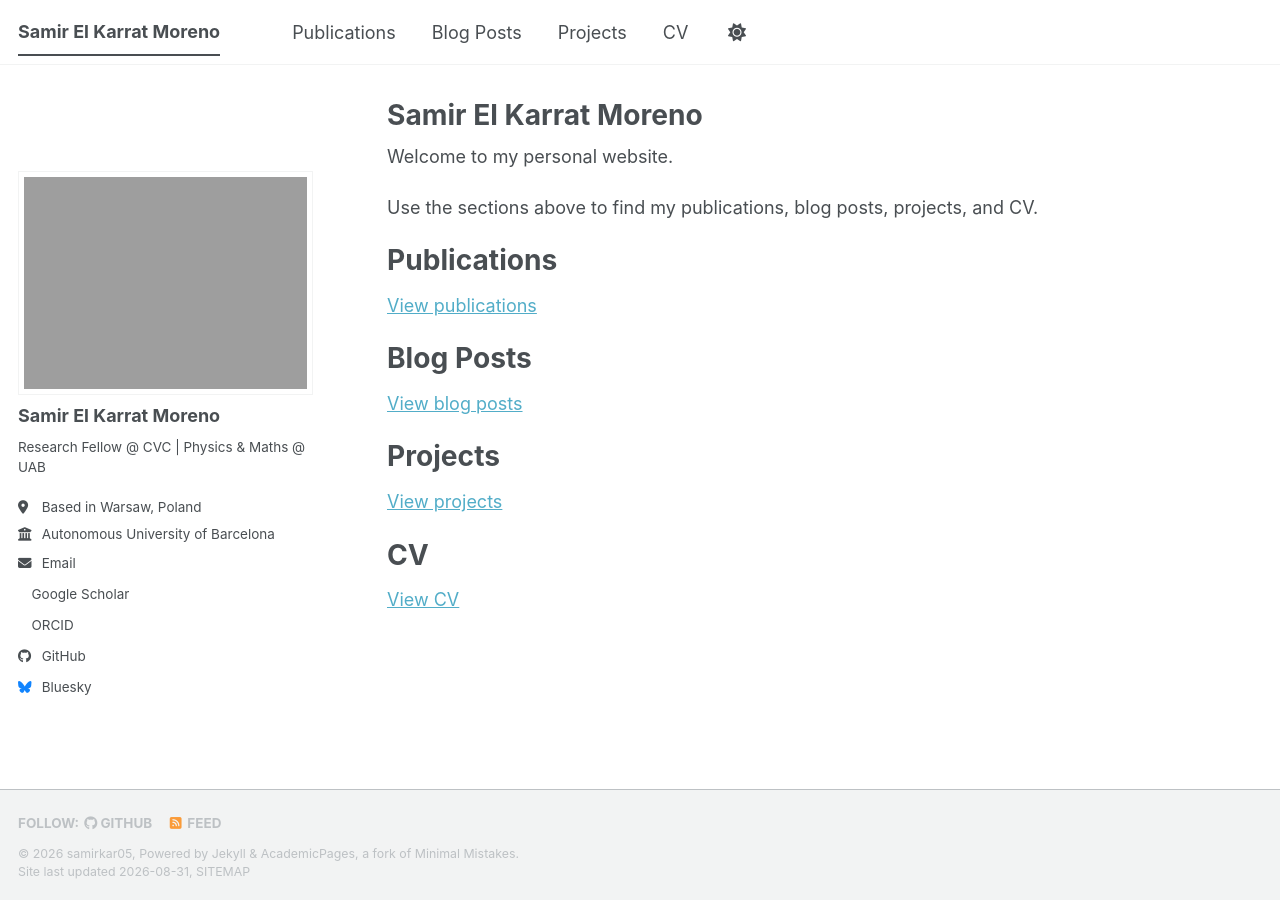
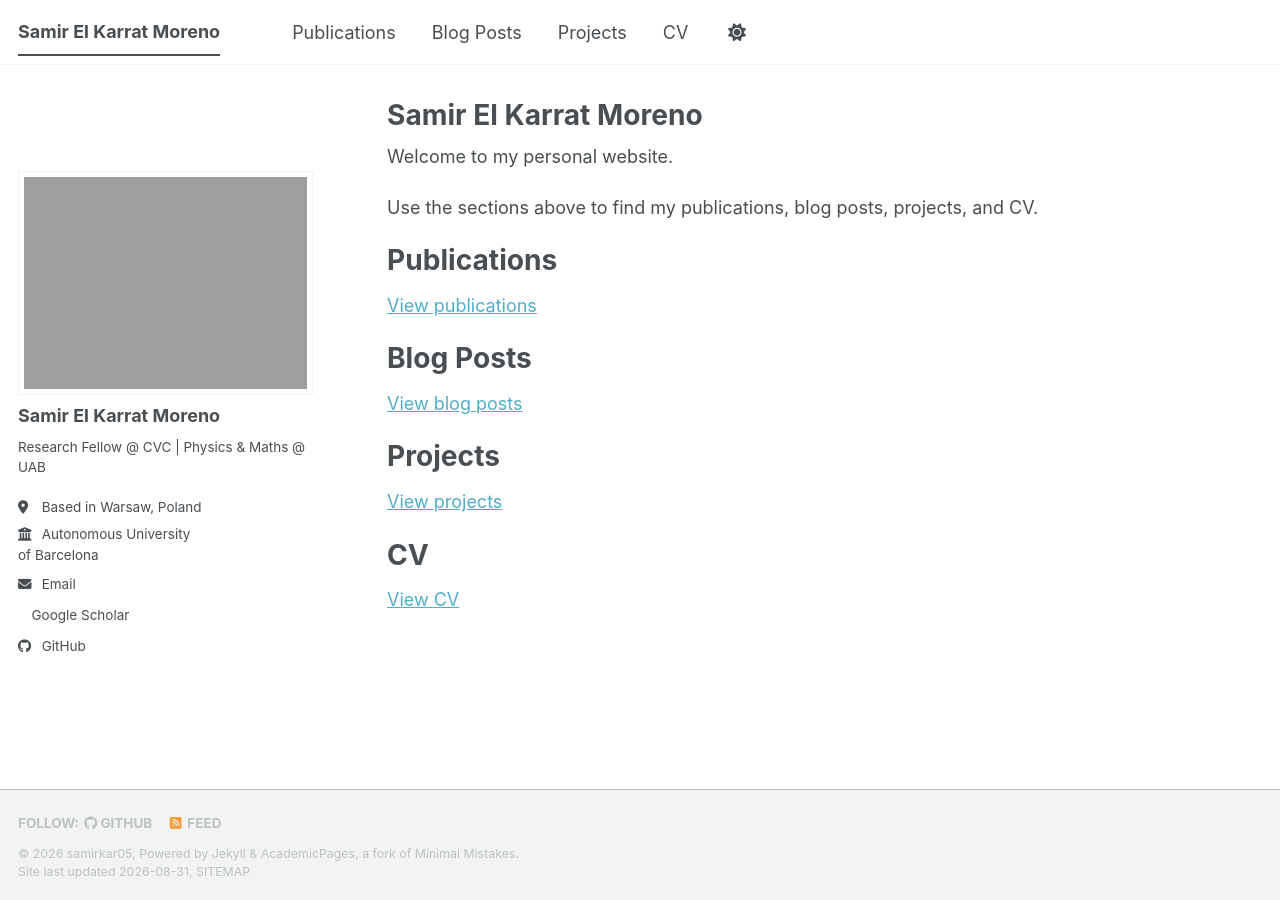
Before and after one commit to Samirkar05/samirkar05.github.io, a Jekyll site: the page built from _pages/about.md, in a window 1280 px wide. Built offline with Jekyll 4.4.1, drawn with Linux system fonts in a browser that asks for light colours; a style sheet for code colours, icons or effects is not loaded.

Commit message:
Remove ORCID and Bluesky profile links

```diff
--- a/_config.yml
+++ b/_config.yml
@@ -27,7 +27,7 @@ author:
   name             : "Samir El Karrat Moreno"
   bio              : "Research Fellow @ CVC | Physics & Maths @ UAB"
   location         : "Based in Warsaw, Poland"
-  employer         : "Autonomous University of Barcelona"
+  employer         : "Autonomous University <br>of Barcelona"
   uri              : # URL
   email            : "samiriyo05@gmail.com"
 
@@ -37,7 +37,7 @@ author:
   googlescholar    : "https://scholar.google.com/citations?user=PS_CX0AAAAAJ"
   inspire-hep      : # URL
   impactstory      : # URL
-  orcid            : "https://orcid.org/yourorcidurl"
+  orcid            : # ORCID URL
   semantic         : # URL
   ssrn             : # URL
   pubmed           : # URL
@@ -56,7 +56,7 @@ author:
 
   # Social media
   artstation       : # Username
-  bluesky          : "bsky.app" # Replace this with you Bluesky username
+  bluesky          : # Username
   facebook         : # Username
   flickr           : # Username
   foursquare       : # Username
```
